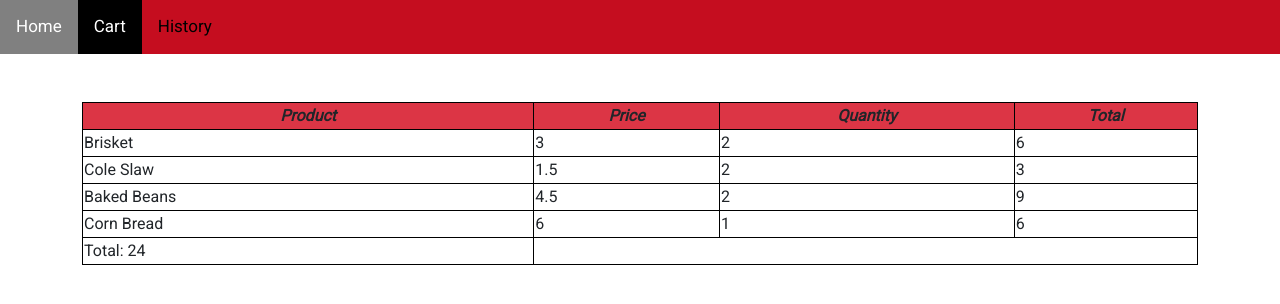
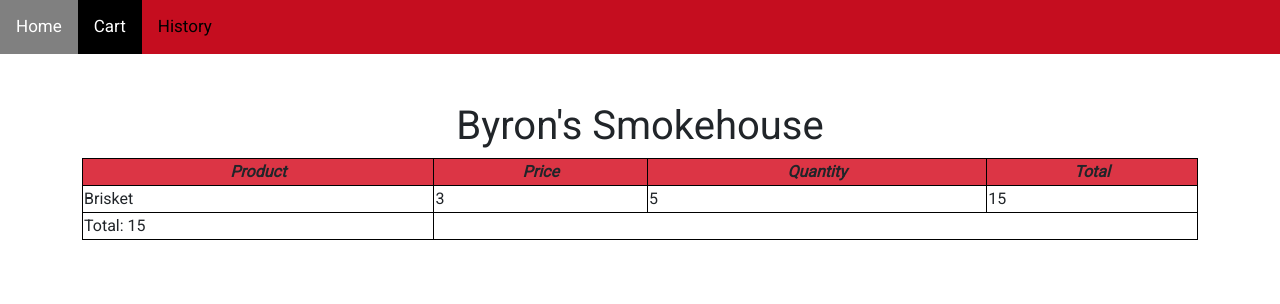
Before and after one commit to Jonathan-Bryant19/food-mood, a React (Create React App) app: page /cart in a window 1280 px wide. Shown: the top 304 px of the page. Built offline with nearby package versions, Linux system fonts and the light colour scheme; data requests are answered from the project's data file.

Commit message:
basic styling

```diff
--- a/db.json
+++ b/db.json
@@ -293,6 +293,17 @@
         }
       ],
       "id": 7
+    },
+    {
+      "restaurant": "Byron's Smokehouse",
+      "order": [
+        {
+          "quantity": 5,
+          "price": 3,
+          "food": "Brisket"
+        }
+      ],
+      "id": 8
     }
   ]
 }
--- a/src/components/Cart.js
+++ b/src/components/Cart.js
@@ -18,12 +18,13 @@ function Cart() {
     mostRecentOrder.order.forEach(element => {
       totalArr.push(element.price * element.quantity)
     })
-    console.log(totalArr)
+    console.log(currentCart)
     const initialValue = 0
     const testTotal = totalArr.reduce((pv, cv) => pv + cv, initialValue)
 
     return (
       <div className={'container pt-5'}>
+        <h1 className={'text-center'}>{mostRecentOrder.restaurant}</h1>
         <table style={{width:'100%' }}>
           <tbody>
             <tr>
```
